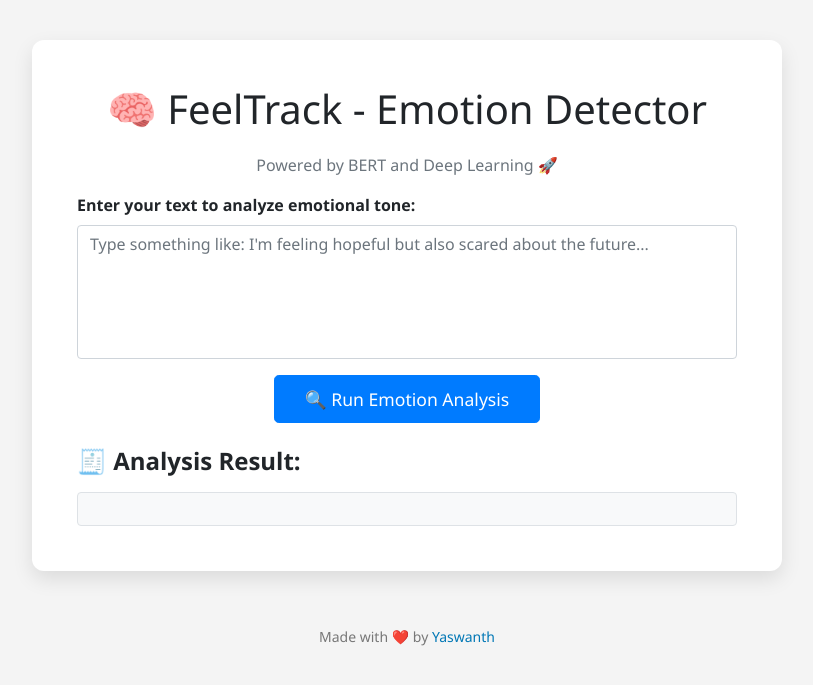
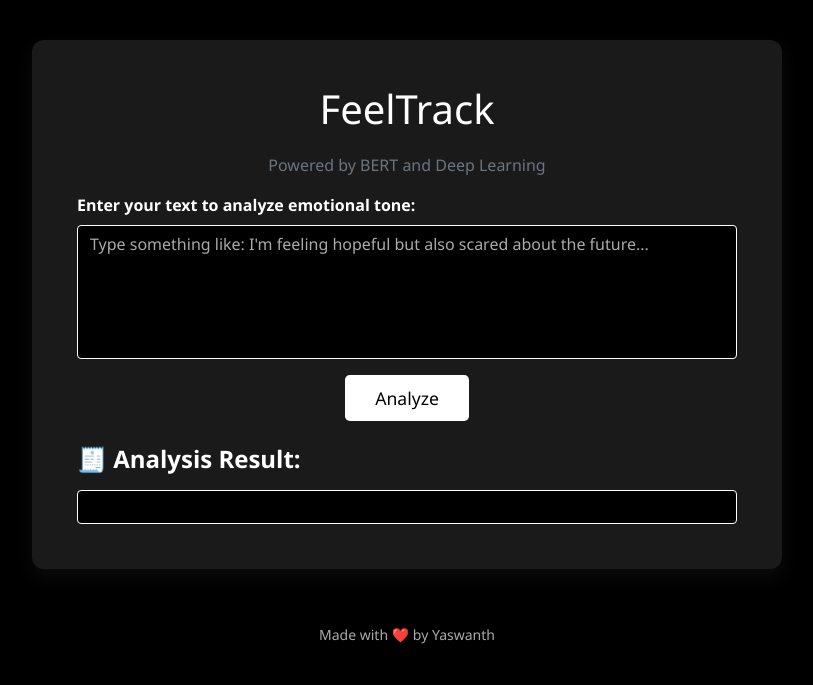
Before and after one commit to Yaswanth876/FeelTrack, a Flask app: page / in a window 1280 px wide. Shown: the top 685 px of the page, without its empty margins (233-1046 px from the left). Run offline with Flask 3, Linux system fonts and the light colour scheme; some libraries are stand-ins or nearby versions.

Commit message:
theme changed

```diff
--- a/templates/index.html
+++ b/templates/index.html
@@ -2,12 +2,13 @@
 <html lang="en">
 <head>
     <meta charset="UTF-8">
-    <title>FeelTrack - Emotion Detector using BERT</title>
+    <title>FeelTrack - Emotion Detector</title>
     <link rel="stylesheet" href="https://stackpath.bootstrapcdn.com/bootstrap/4.3.1/css/bootstrap.min.css">
     <script src="./static/mywebscript.js" defer></script>
     <style>
         body {
-            background-color: #f4f4f4;
+            background-color: #000000;
+            color: #ffffff;
             font-family: 'Segoe UI', Tahoma, Geneva, Verdana, sans-serif;
         }
         .center-heading {
@@ -15,19 +16,41 @@
             margin-bottom: 20px;
         }
         .card {
+            background-color: #1a1a1a;
+            color: #ffffff;
             max-width: 750px;
             margin: 40px auto;
             padding: 25px;
-            box-shadow: 0 8px 20px rgba(0, 0, 0, 0.1);
+            box-shadow: 0 8px 20px rgba(255, 255, 255, 0.05);
             border: none;
             border-radius: 12px;
         }
         .form-control {
+            background-color: #000000;
+            color: #ffffff;
+            border: 1px solid #ffffff;
             resize: none;
         }
+        .form-control::placeholder {
+            color: #aaaaaa;
+        }
         .btn-primary {
+            background-color: #ffffff;
+            color: #000000;
+            border: none;
             font-size: 1.1rem;
             padding: 10px 30px;
+            transition: all 0.3s ease;
+        }
+        .btn-primary:hover {
+            background-color: #000000;
+            color: #ffffff;
+            border: 1px solid #ffffff;
+        }
+        #system_response {
+            background-color: #000000;
+            color: #ffffff;
+            border: 1px solid #ffffff;
         }
         #system_response ul {
             padding-left: 0;
@@ -37,10 +60,10 @@
             text-align: center;
             padding: 15px;
             font-size: 14px;
-            color: #777;
+            color: #aaaaaa;
         }
         footer a {
-            color: #0077b5;
+            color: #aaaaaa;
             text-decoration: none;
         }
     </style>
@@ -48,8 +71,8 @@
 <body>
     <div class="card">
         <div class="card-body">
-            <h1 class="center-heading">🧠 FeelTrack - Emotion Detector</h1>
-            <p class="text-center text-muted">Powered by BERT and Deep Learning 🚀</p>
+            <h1 class="center-heading">FeelTrack</h1>
+            <p class="text-center text-muted" style="color:#bbbbbb;">Powered by BERT and Deep Learning </p>
 
             <div class="form-group">
                 <label for="textToAnalyze"><strong>Enter your text to analyze emotional tone:</strong></label>
@@ -57,11 +80,11 @@
             </div>
 
             <div class="text-center mb-4">
-                <button onclick="RunSentimentAnalysis()" class="btn btn-primary btn-lg">🔍 Run Emotion Analysis</button>
+                <button onclick="RunSentimentAnalysis()" class="btn btn-primary btn-lg">Analyze</button>
             </div>
 
             <h4><strong>🧾 Analysis Result:</strong></h4>
-            <div id="system_response" class="mt-3 p-3 bg-light border rounded"></div>
+            <div id="system_response" class="mt-3 p-3 rounded"></div>
         </div>
     </div>
 
```
